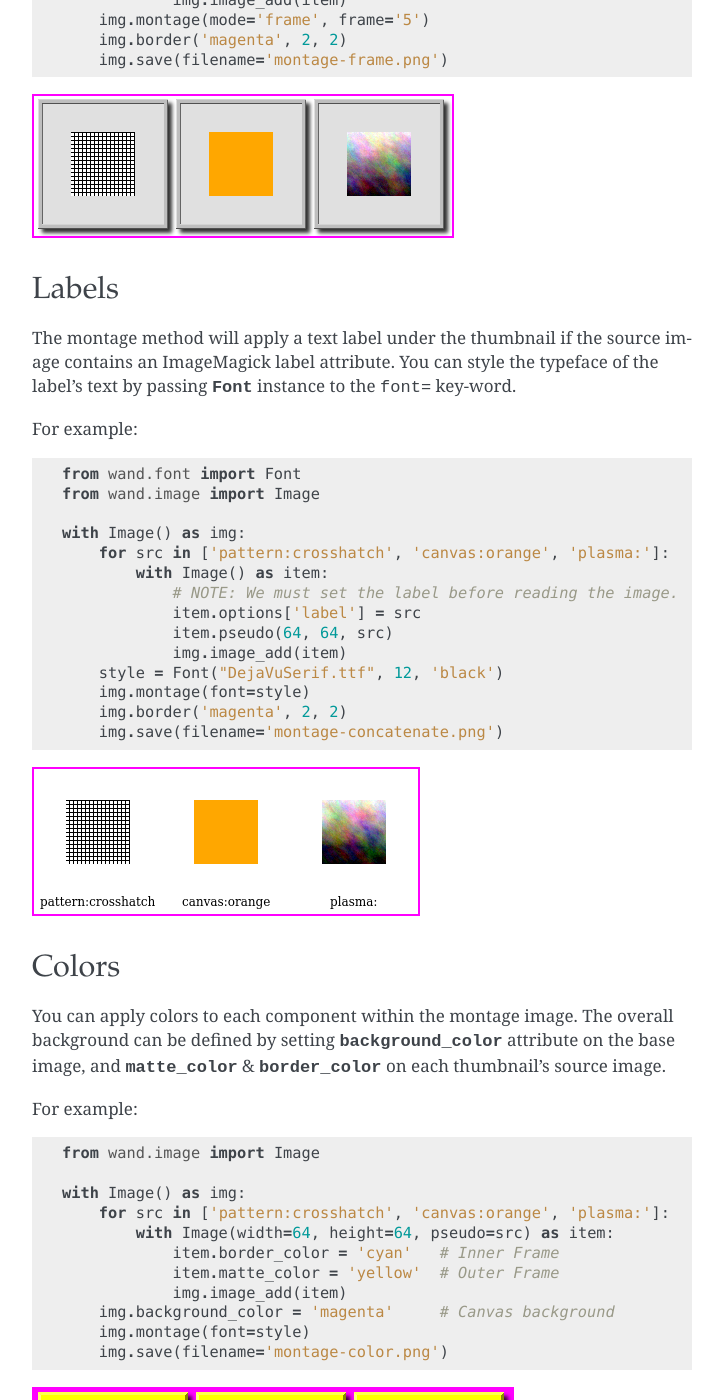
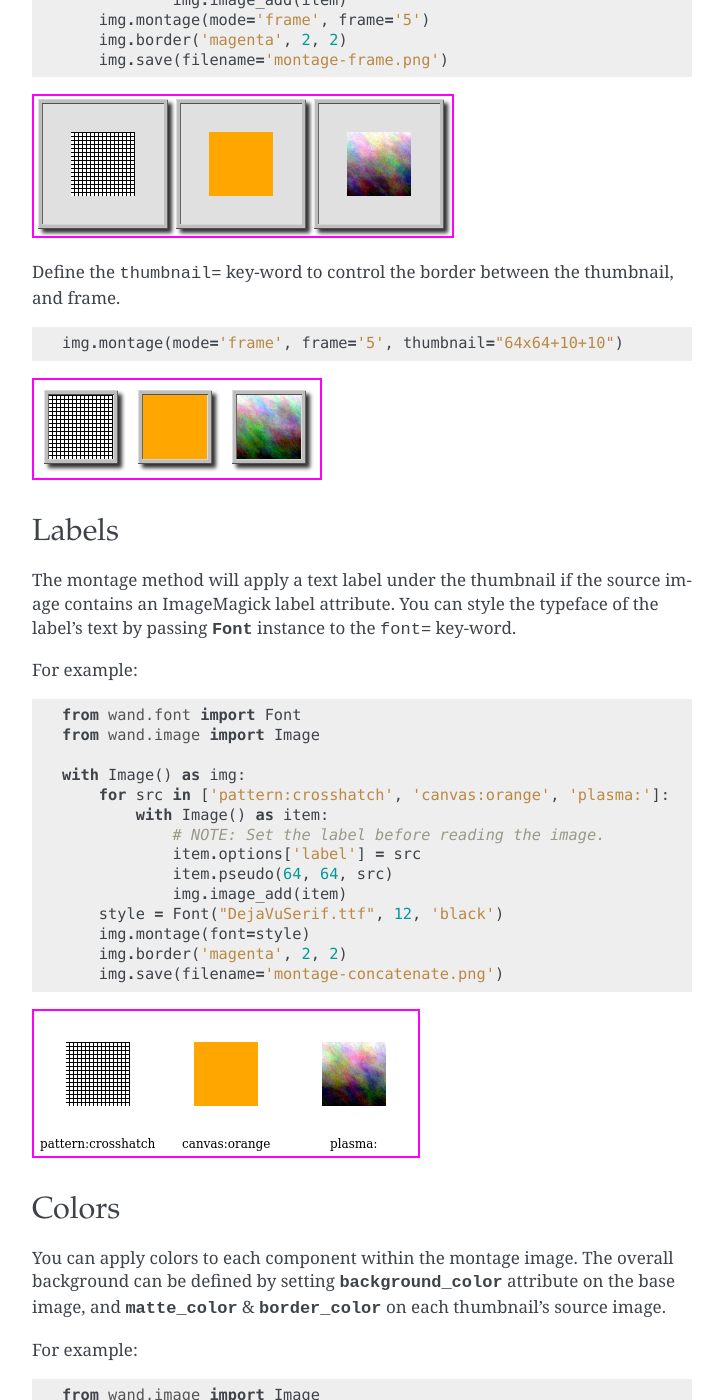
Before and after one commit to emcconville/wand, a Sphinx documentation site: the page built from docs/guide/montage.rst, in a window 1280 px wide and 1400 px high, scrolled down 2900 px. Shown: the whole window, without its empty margins (388-1111 px from the left). Built offline with Sphinx 7.4.7, drawn with Linux system fonts in a browser that asks for light colours; some web fonts are replaced; the version number could not be read and is left out.

Commit message:
Added editional example to Montage guide #575

```diff
--- a/docs/guide/montage.rst
+++ b/docs/guide/montage.rst
@@ -150,6 +150,16 @@ To draw a decorative frame around each thumbnail, use a combination of
 .. image:: ../_images/montage-frame.png
    :alt: Montage frame
 
+Define the ``thumbnail=`` key-word to control the border between the thumbnail,
+and frame.
+
+.. code-block:: python
+
+    img.montage(mode='frame', frame='5', thumbnail="64x64+10+10")
+
+.. image:: ../_images/montage-frame-thumbnail.png
+   :alt: Montage frame with thumbnail
+
 
 .. _montage-labels:
 
@@ -171,7 +181,7 @@ For example:
     with Image() as img:
         for src in ['pattern:crosshatch', 'canvas:orange', 'plasma:']:
             with Image() as item:
-                # NOTE: We must set the label before reading the image.
+                # NOTE: Set the label before reading the image.
                 item.options['label'] = src
                 item.pseudo(64, 64, src)
                 img.image_add(item)
```
Also changed, not shown: docs/_images/montage-frame-thumbnail.png (added).
